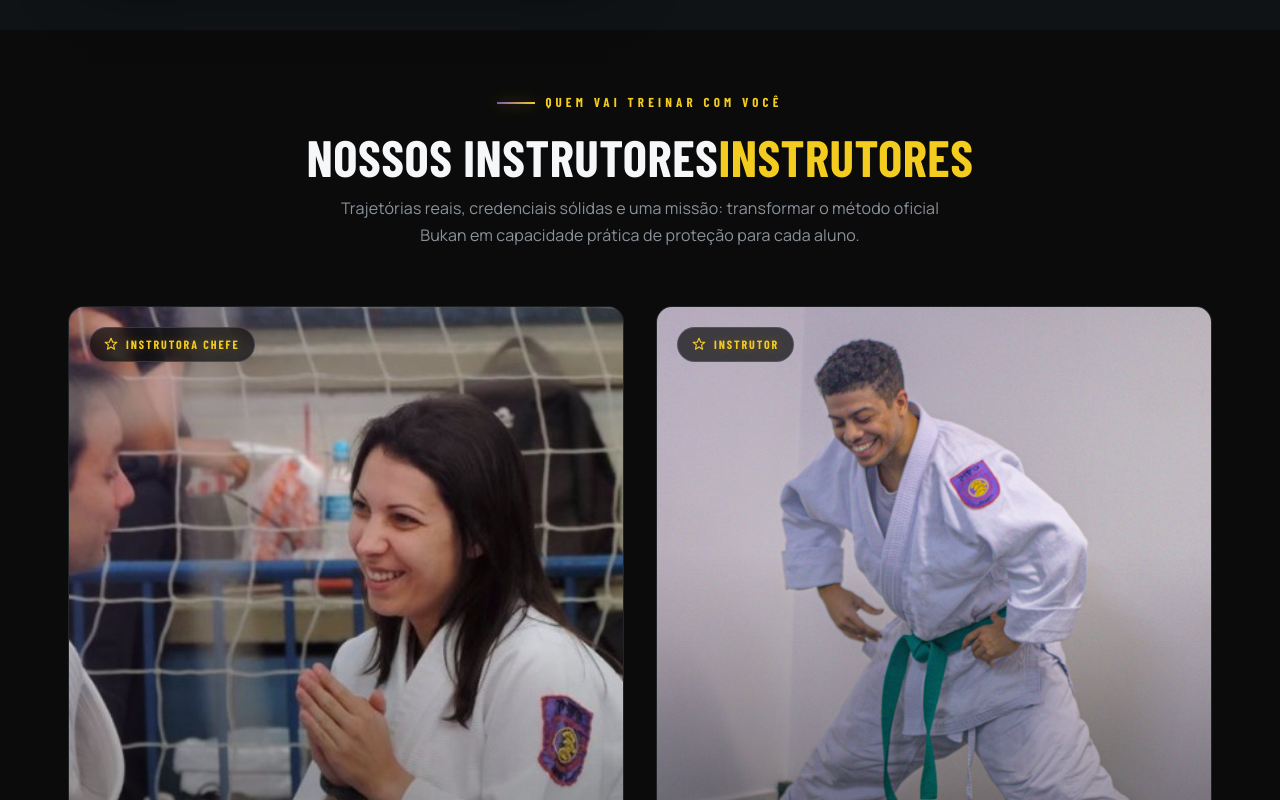
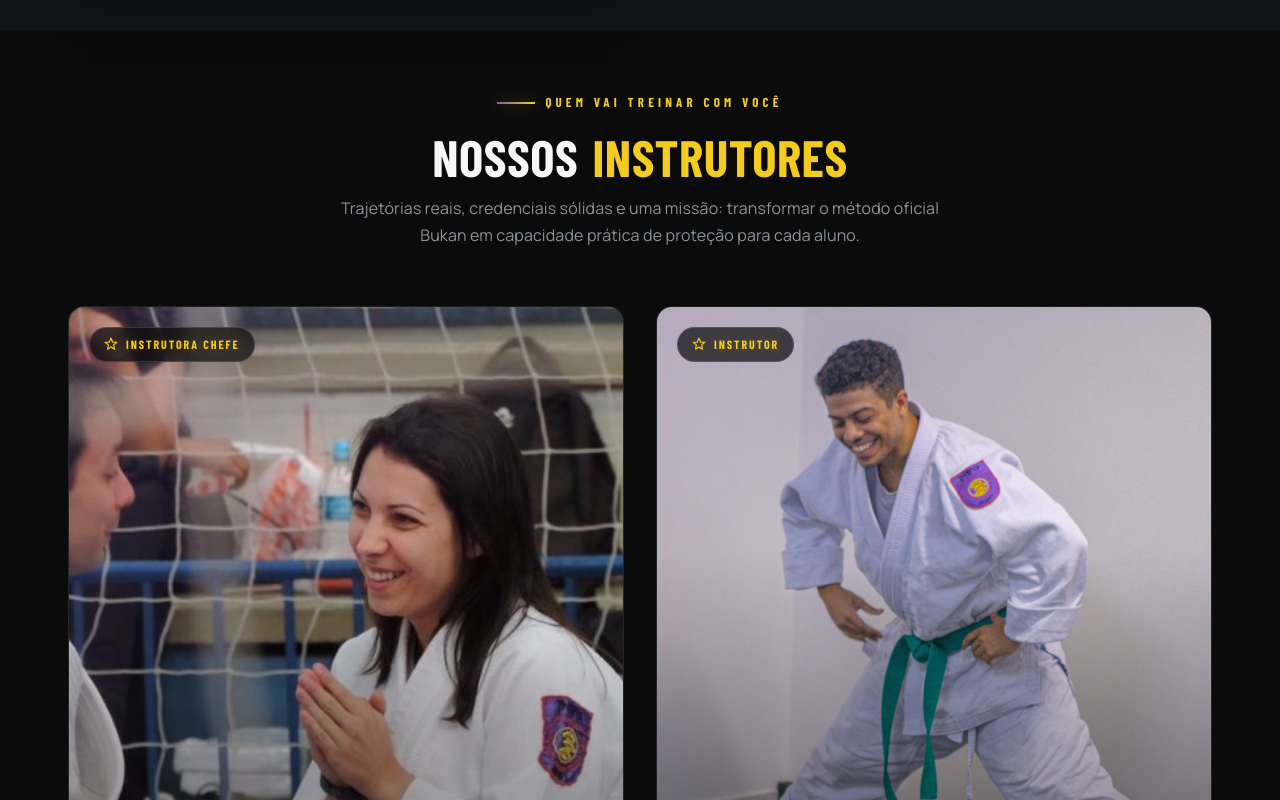
Before and after one commit to rvivac/krav-maga-bukan-santos, a plain HTML site: page index.html in a window 1280 px wide. Shown: the part 1880-2680 px from the top of the page. Drawn offline with nearby package versions, Linux system fonts and the light colour scheme; a web font is replaced by a local one.

Commit message:
fix: remove duplicacao titulos secoes + espaco entre prefixo e destaque

```diff
--- a/content/instrutores.json
+++ b/content/instrutores.json
@@ -2,7 +2,7 @@
   "_comment": "Cards dos instrutores. Atualize nomes, patentes e paths dos TXTs de biografia. Textos longos em /content/instrutores/{id}/*.txt",
   "cabecalho": {
     "eyebrow": "Quem vai treinar com você",
-    "titulo": "Nossos instrutores",
+    "titulo": "Nossos",
     "tituloDestaque": "instrutores",
     "lead_txt": "instrutores/cabecalho-lead.txt"
   },
--- a/content/metodo.json
+++ b/content/metodo.json
@@ -2,7 +2,7 @@
   "_comment": "Seção O Método. Atualize diferenciais e cards de destaque. Textos longos em /content/metodo/*.txt",
   "cabecalho": {
     "eyebrow": "O que nos diferencia",
-    "titulo": "O diferencial do método",
+    "titulo": "O diferencial do",
     "tituloDestaque": "método",
     "lead_txt": "metodo/cabecalho-lead.txt"
   },
--- a/content/regras.json
+++ b/content/regras.json
@@ -2,7 +2,7 @@
   "_comment": "Subunidade As 15 Regras do Método Bukan (transmitidas por Imi Lichtenfeld, linhagem oficial Rehovot). Adicione ou remova regras alterando o array 'lista' abaixo — o grid de fichas auto-ajusta as colunas. Textos longos em /content/regras/*.txt",
   "cabecalho": {
     "eyebrow": "Filosofia oficial do método",
-    "titulo": "As 15 Regras",
+    "titulo": "As",
     "tituloDestaque": "15 Regras",
     "lead_txt": "regras/cabecalho-lead.txt"
   },
--- a/index.html
+++ b/index.html
@@ -58,6 +58,7 @@ button{font-family:inherit;cursor:pointer;border:none;background:none;color:inhe
 .font-display{font-family:'Barlow Condensed',sans-serif;font-weight:700;letter-spacing:.01em;line-height:1.02;text-transform:uppercase}
 .container{width:100%;max-width:var(--max);margin:0 auto;padding:0 clamp(16px,3vw,28px)}
 .text-accent{color:var(--gold)}
+h2.font-display > span:first-of-type{margin-right:.28em}
 .eyebrow{
   display:inline-flex;align-items:center;gap:10px;
   font-family:'Barlow Condensed',sans-serif;
@@ -1149,17 +1150,17 @@ footer{background:var(--bg-0);border-top:1px solid var(--line-accent);padding:56
         citacao:{texto:"\"Que nada seja estranho ao corpo, que nenhuma fraqueza vença a mente. Ser Bukan é fazer o certo.\"",autor:"— Filosofia Bukan"}},
       textoCorpo:["Fundado em 1978, em Israel, por Imi Lichtenfeld e Yaron Liechtenstein."],
       acordeao:{tituloAbrir:"Leia a história completa",paragrafos:["História completa."]}},
-    instrutores:{cabecalho:{eyebrow:"Quem vai treinar com você",titulo:"Nossos instrutores",tituloDestaque:"instrutores",lead:"Trajetórias reais, credenciais sólidas."},
+    instrutores:{cabecalho:{eyebrow:"Quem vai treinar com você",titulo:"Nossos",tituloDestaque:"instrutores",lead:"Trajetórias reais, credenciais sólidas."},
       lista:[
         {id:"kakau",tag:"Instrutora Chefe",patente:"faixa-preta",patenteTexto:"Faixa Preta",credencial:{tipo:"CREF 136558-G/SP",variante:"roxa"},nome:"Carolina Almeida",tratamento:"Profª. Kakau",bio:["Nascida em 1987, Carolina de Almeida (ou Kakau, como é chamada) é professora de Krav-Maga da Escola Bukan.\n\nSua trajetória na arte marcial teve início em 2011, meses após sofrer uma tentativa de violência urbana. Buscou, então, alternativas para aprender a se defender, e acabou descobrindo no Krav-Maga não apenas um caminho bastante eficaz, como também o que viria a se tornar sua grande paixão.","Kakau formou-se na Escola Bukan instrutora para adultos e crianças. Além de todas as graduações que obteve com Yaron Liechtenstein, realizou com ele diversos treinamentos especiais, como técnicas de chute, técnicas de soco, técnicas do Zen, defesas de armas, faca e bastão, entre outros.\n\nConcluiu também sua graduação em Educação Física (bacharelado e licenciatura) na Universidade Santa Cecília – formação que aprimorou sua didática e agregou a seu currículo um conhecimento mais profundo sobre o corpo humano, permitindo, assim, que transmita a seus alunos uma compreensão mais clara sobre os movimentos da arte marcial.\n\nKakau é faixa preta e também formada em Coaching Esportivo e Atividades Lúdicas. Atualmente, dá aulas de Krav-Maga em seu próprio espaço."],meta:["Especialista em Auto-Defesa Feminina","+ 15 anos de experiência"]},
         {id:"samuel",tag:"Instrutor",patente:"faixa-verde",patenteTexto:"Faixa Verde",credencial:{tipo:"Credenciado Bukan",variante:"verde"},nome:"Samuel Arcanjo",tratamento:"Profº. Samuel",bio:["Mais de 12 anos."],meta:["Formações Internacionais","Foco em Defesa Real Urbana"]}
       ]},
-    metodo:{cabecalho:{eyebrow:"O que nos diferencia",titulo:"O diferencial do método",tituloDestaque:"método",lead:"Sistema de sobrevivência."},
+    metodo:{cabecalho:{eyebrow:"O que nos diferencia",titulo:"O diferencial do",tituloDestaque:"método",lead:"Sistema de sobrevivência."},
       diferenciaisLista:[{titulo:"Aprendizado de dentro para fora",texto:"Mentalidade → Distância → Técnica."}],
       cta:{texto:"Quero experimentar"},
       cardsDestaque:[{numero:"01",icone:"shield",titulo:"Mentalidade primeiro",texto:"Antes de qualquer movimento.",largura:"normal"}],
       contatoBand:{titulo:"Pronto para começar?",texto:"Fale diretamente com um instrutor.",cta:"Falar com Instrutor"}},
-    regras:{cabecalho:{eyebrow:"Filosofia oficial do método",titulo:"As 15 Regras",tituloDestaque:"15 Regras",lead:"Os 15 princípios fundamentais do método Bukan, transmitidos por Imi Lichtenfeld e preservados pela linhagem oficial de Rehovot — Israel."},
+    regras:{cabecalho:{eyebrow:"Filosofia oficial do método",titulo:"As",tituloDestaque:"15 Regras",lead:"Os 15 princípios fundamentais do método Bukan, transmitidos por Imi Lichtenfeld e preservados pela linhagem oficial de Rehovot — Israel."},
       cta:{texto:"Quero treinar essas regras",tipo:"whatsapp-aula"},
       lista:[
         {numero:"01",texto:"MENOR CAMINHO, MÁXIMA VELOCIDADE, MÁXIMO PESO EM DIREÇÃO AO OPONENTE."},
```
